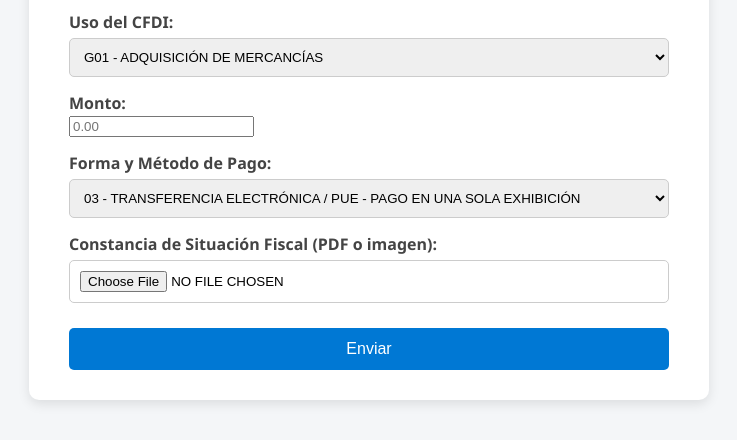
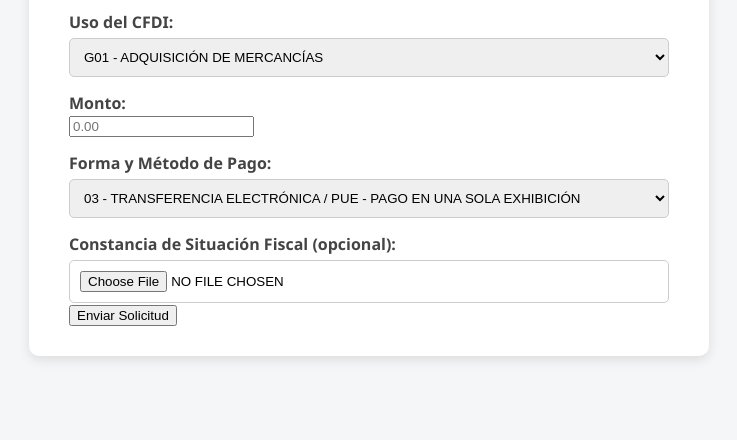
Before and after one commit to JMCisnerosP/Formulario_Factura_app, a Python web app: template templates/formulario.html in a window 1280 px wide. Shown: the part 700-1140 px from the top of the page, without its empty margins (271-1008 px from the left). After the commit the page ends 1060 px from the top, so only its background shows below. Run offline with Jinja, Linux system fonts and the light colour scheme; the template is opened without the code that fills it, so the values that code supplies are empty.

Commit message:
Update formulario.html

```diff
--- a/templates/formulario.html
+++ b/templates/formulario.html
@@ -142,12 +142,11 @@
         <option value="99|PPD">99 - Por definir / PPD - Pago en parcialidades o diferido</option>
     </select>
 
-    <label>Constancia de Situación Fiscal (PDF o imagen):</label>
-    <input type="file" name="constancia" accept=".pdf,.jpg,.jpeg,.png" required>
+    <label>Constancia de Situación Fiscal <span class="note">(opcional)</span>:</label>
+            <input type="file" name="constancia" accept=".pdf,.jpg,.jpeg,.png">
 
-    <input type="submit" value="Enviar">
-</form>
-
+            <button type="submit" class="btn">Enviar Solicitud</button>
+        </form>
     </div>
 </body>
 </html>
```
